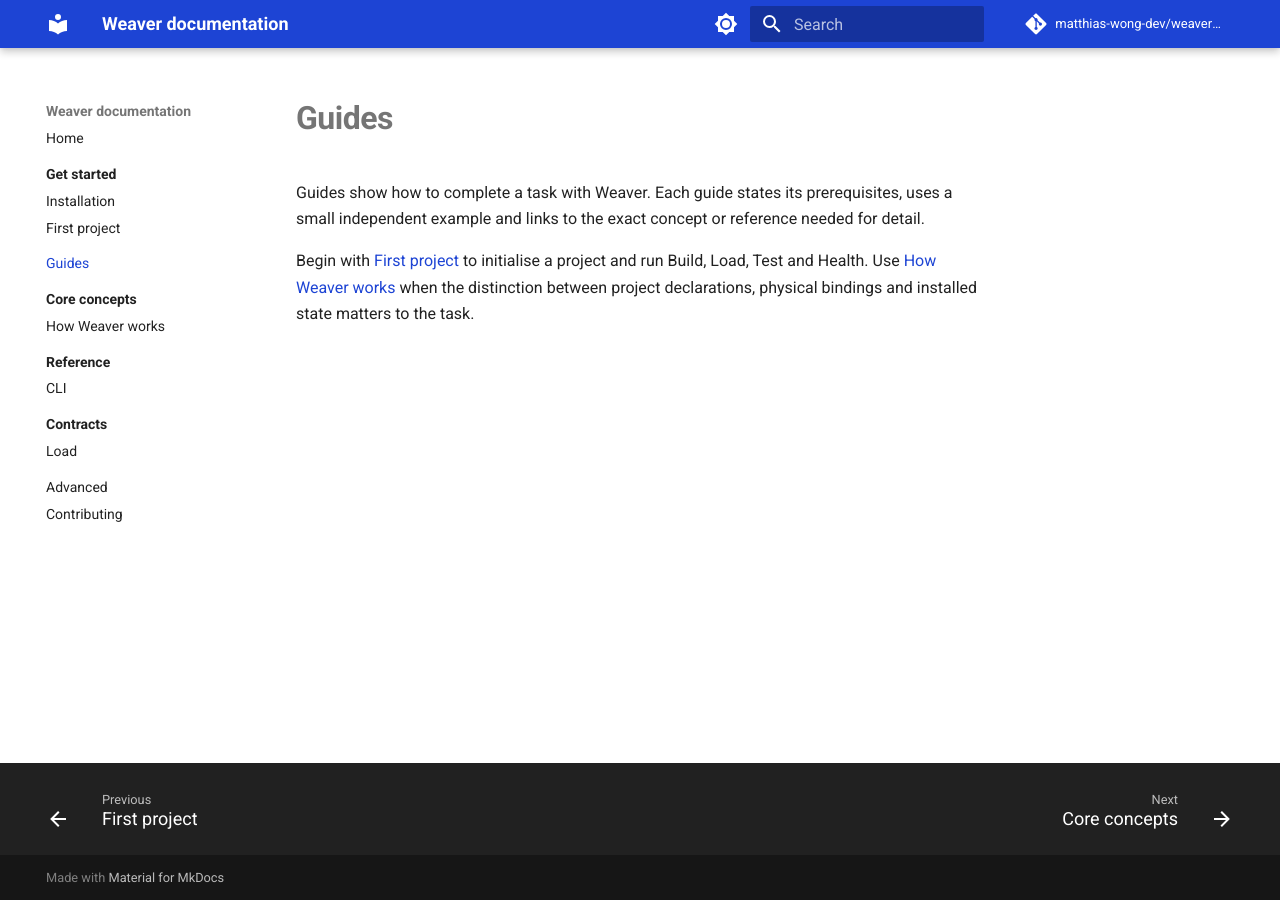
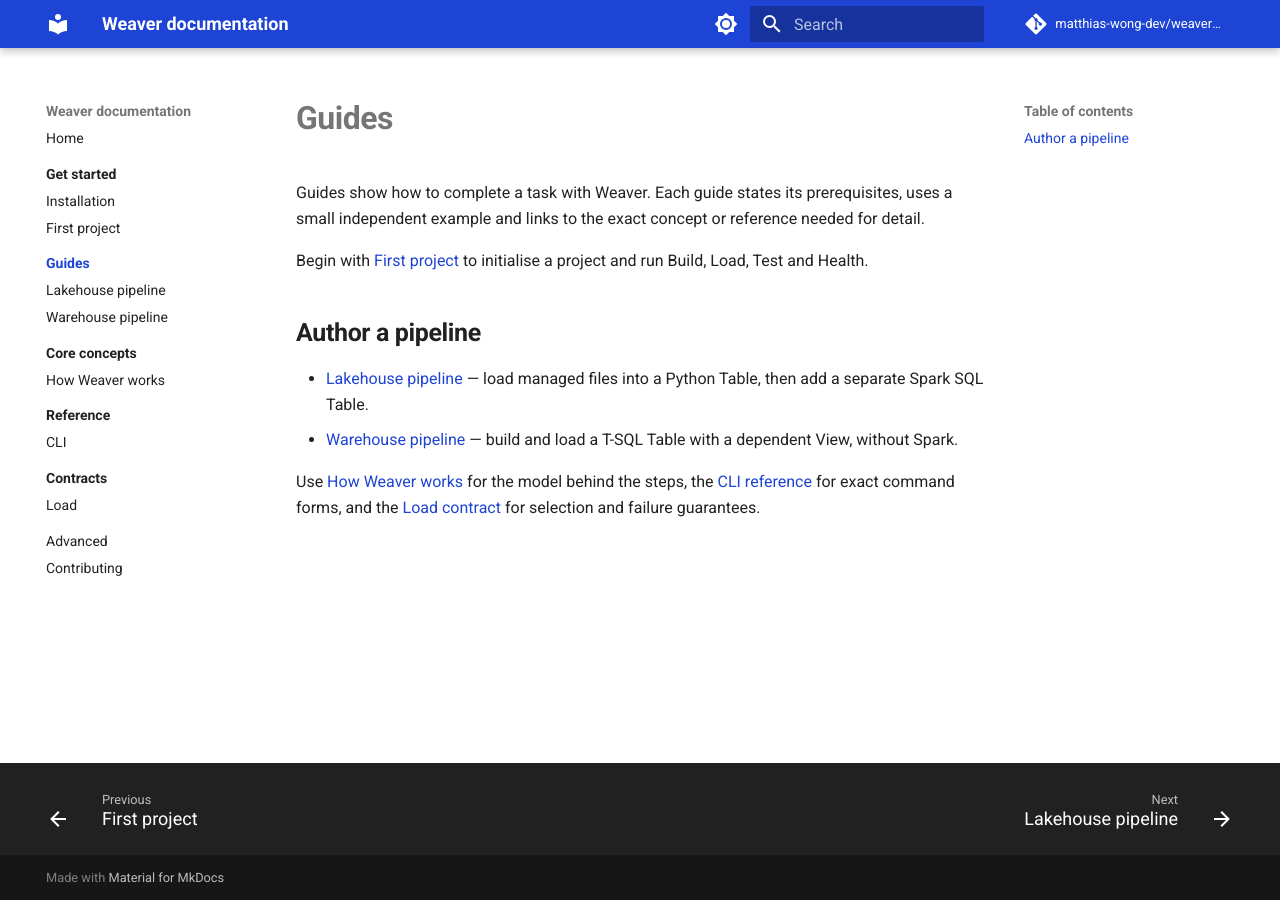
Before and after one commit to matthias-wong-dev/weaverstack-docs, an MkDocs documentation site: the page built from docs/guides/index.md, in a window 1280 px wide. Built offline with MkDocs 1.6.1 and Material for MkDocs 9.7.7, drawn with Linux system fonts in a browser that asks for light colours; comment, search, counter and statistics services are not loaded.

Commit message:
docs: integrate authoring paths and links

```diff
--- a/docs/guides/index.md
+++ b/docs/guides/index.md
@@ -2,4 +2,11 @@
 
 Guides show how to complete a task with Weaver. Each guide states its prerequisites, uses a small independent example and links to the exact concept or reference needed for detail.
 
-Begin with [First project](../get-started/first-project.md) to initialise a project and run Build, Load, Test and Health. Use [How Weaver works](../core-concepts/how-weaver-works.md) when the distinction between project declarations, physical bindings and installed state matters to the task.
+Begin with [First project](../get-started/first-project.md) to initialise a project and run Build, Load, Test and Health.
+
+## Author a pipeline
+
+- [Lakehouse pipeline](lakehouse-pipeline.md) — load managed files into a Python Table, then add a separate Spark SQL Table.
+- [Warehouse pipeline](warehouse-pipeline.md) — build and load a T-SQL Table with a dependent View, without Spark.
+
+Use [How Weaver works](../core-concepts/how-weaver-works.md) for the model behind the steps, the [CLI reference](../reference/cli.md) for exact command forms, and the [Load contract](../contracts/load.md) for selection and failure guarantees.
--- a/mkdocs.yml
+++ b/mkdocs.yml
@@ -69,7 +69,10 @@
       - get-started/index.md
       - Installation: get-started/installation.md
       - First project: get-started/first-project.md
-  - Guides: guides/index.md
+  - Guides:
+      - guides/index.md
+      - Lakehouse pipeline: guides/lakehouse-pipeline.md
+      - Warehouse pipeline: guides/warehouse-pipeline.md
   - Core concepts:
       - core-concepts/index.md
       - How Weaver works: core-concepts/how-weaver-works.md
```
Also changed, not shown: docs/contracts/load.md (+2 -0 lines), docs/core-concepts/how-weaver-works.md (+4 -0 lines), docs/get-started/first-project.md (+0 -2 lines), docs/index.md (+2 -1 lines).
